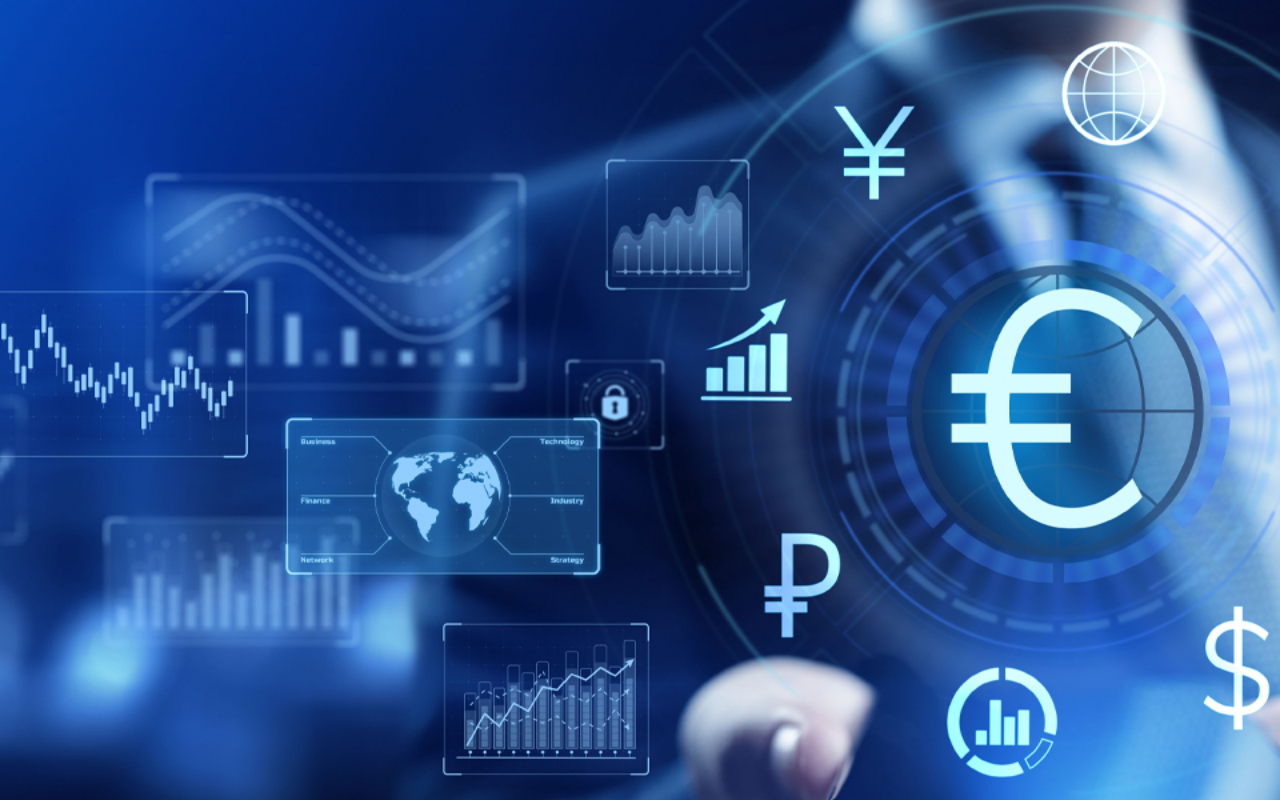
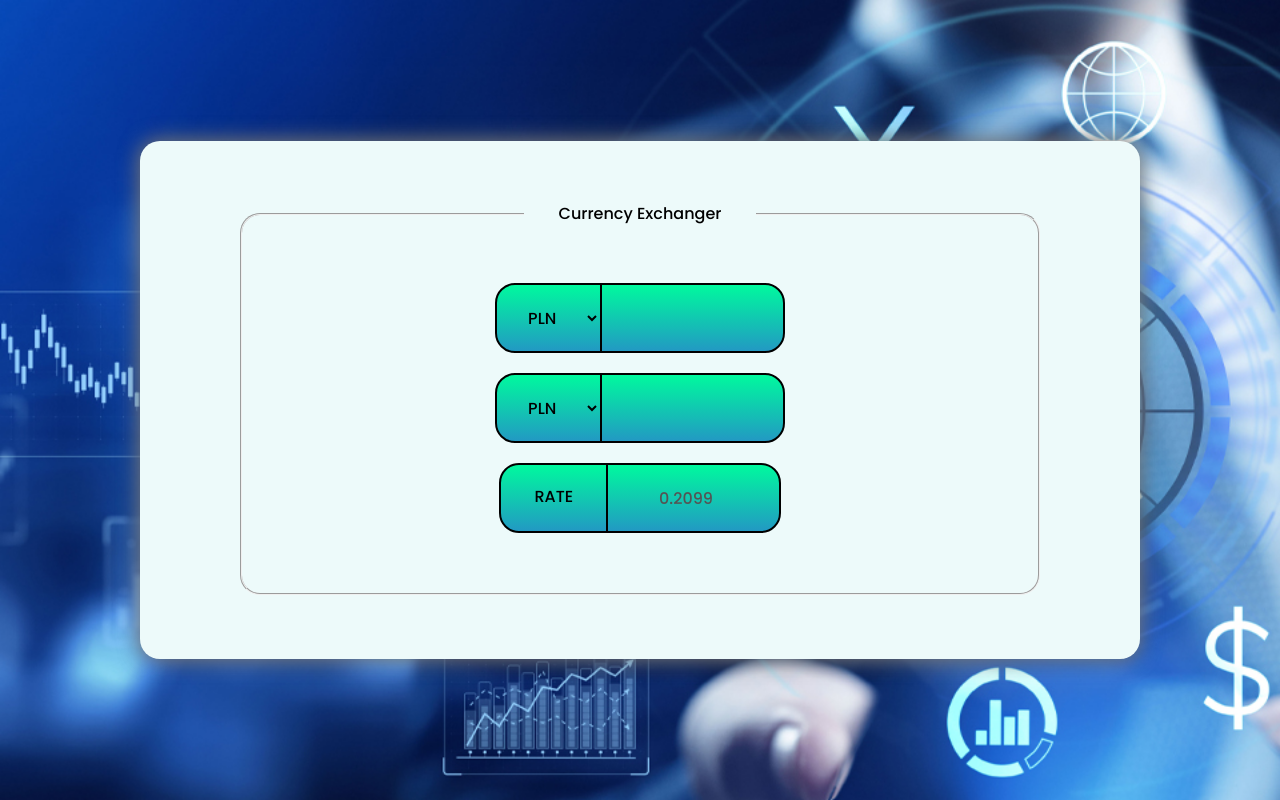
Before and after one commit to PaweLeszczynsky/Currency-Exchanger-React, a React (Create React App) app: page / in a window 1280 px wide. Built offline with nearby package versions, Linux system fonts and the light colour scheme.

Commit message:
added styles to component, edit props in Form component

```diff
--- a/src/Form/index.js
+++ b/src/Form/index.js
@@ -1,10 +1,14 @@
 import "./style.css";
 
-const Form = () => {
+const Form = ({ firstItem, secoundItem, thirdItem, fourthItem }) => (
     <form className="exchangerForm">
         <fieldset className="exchangerForm__fieldset">
             <legend className="exchangerForm__legend">Currency Exchanger</legend>
+            {firstItem}
+            {secoundItem}
+            {thirdItem}
+            {fourthItem}
         </fieldset>
     </form>
-};
+);
 export default Form;
--- a/src/LabelRate/index.js
+++ b/src/LabelRate/index.js
@@ -1,9 +1,9 @@
 import "./style.css";
-const LabelRate = () => {
+const LabelRate = () => (
     <>
         <label className="exchangerForm__exchangeRate"><span>RATE</span></label><input
             className="exchangerForm__amountExchangerate" disabled
             type="number" name="value" value="0.2099" />
     </>
-};
+);
 export default LabelRate;
--- a/src/LabelRate/style.css
+++ b/src/LabelRate/style.css
@@ -0,0 +1,26 @@
+.exchangerForm__exchangeRate {
+    border: 2px solid black;
+    border-top-left-radius: 20px;
+    border-bottom-left-radius: 20px;
+    padding: 20px;
+    height: 70px;
+    line-height: 1.5;
+    display: inline-block;
+    vertical-align: middle;
+    text-align: center;
+    min-width: 109px;
+    margin-right: -2px;
+    background: linear-gradient(0deg, rgba(34, 153, 195, 1) 0%, rgba(0, 249, 158, 1) 100%);
+}
+.exchangerForm__amountExchangerate {
+    border: 2px solid black;
+    border-bottom-right-radius: 20px;
+    border-top-right-radius: 20px;
+    padding: 20px 5px;
+    height: 70px;
+    vertical-align: middle;
+    min-width: 100px;
+    width: 40%;
+    text-align: center;
+    background: linear-gradient(0deg, rgba(34, 153, 195, 1) 0%, rgba(0, 249, 158, 1) 100%);
+}
--- a/src/Paragraph/style.css
+++ b/src/Paragraph/style.css
@@ -0,0 +1,7 @@
+.exchangerForm__paragraph {
+    display: flex;
+    flex-direction: row;
+    justify-content: center;
+    flex-wrap: wrap;
+    margin: 10px;
+}
--- a/src/Select/index.js
+++ b/src/Select/index.js
@@ -1,6 +1,6 @@
 import "./style.css";
 
-const Select = ({ name }) => {
+const Select = ({ name }) => (
     <>
         <select className="exchangerForm__selectCurrency" name={name}>
             <option value="PLN" selected>PLN</option>
@@ -12,5 +12,5 @@ const Select = ({ name }) => {
         <input className="exchangerForm__amountCurrency"
             name="amountToexchange" type="number" min="0" step="0.01" />
     </>
-};
+);
 export default Select;
--- a/src/Select/style.css
+++ b/src/Select/style.css
@@ -8,3 +8,16 @@
     text-align: center;
     background: linear-gradient(0deg, rgba(34, 153, 195, 1) 0%, rgba(0, 249, 158, 1) 100%);
 }
+.exchangerForm__amountCurrency {
+    border: 2px solid black;
+    border-bottom-right-radius: 20px;
+    border-top-right-radius: 20px;
+    height: 70px;
+    outline: none;
+    padding: 20px;
+    text-align: center;
+    margin-left: -2px;
+    min-width: 100px;
+    width: 40%;
+    background: linear-gradient(0deg, rgba(34, 153, 195, 1) 0%, rgba(0, 249, 158, 1) 100%);
+}
--- a/src/SummaryInfo/index.js
+++ b/src/SummaryInfo/index.js
@@ -1,6 +1,6 @@
 import "./style.css";
-const SummaryInfo = () => {
+const SummaryInfo = () => (
     <div className="exchangerForm__summaryExchange">
     </div>
-};
+);
 export default SummaryInfo;
--- a/src/SummaryInfo/style.css
+++ b/src/SummaryInfo/style.css
@@ -0,0 +1,16 @@
+.exchangerForm__summaryExchange {
+    border: 2px solid black;
+    border-radius: 20px;
+    min-height: 70px;
+    max-width: 600px;
+    background: linear-gradient(0deg, rgba(34, 153, 195, 1) 0%, rgba(0, 249, 158, 1) 100%);
+    vertical-align: middle;
+    padding: 20px;
+    display: none;
+    text-align: center;
+    line-height: 1.5;
+    flex-direction: row;
+    justify-content: center;
+    flex-wrap: wrap;
+    margin: 10px;
+}
```
